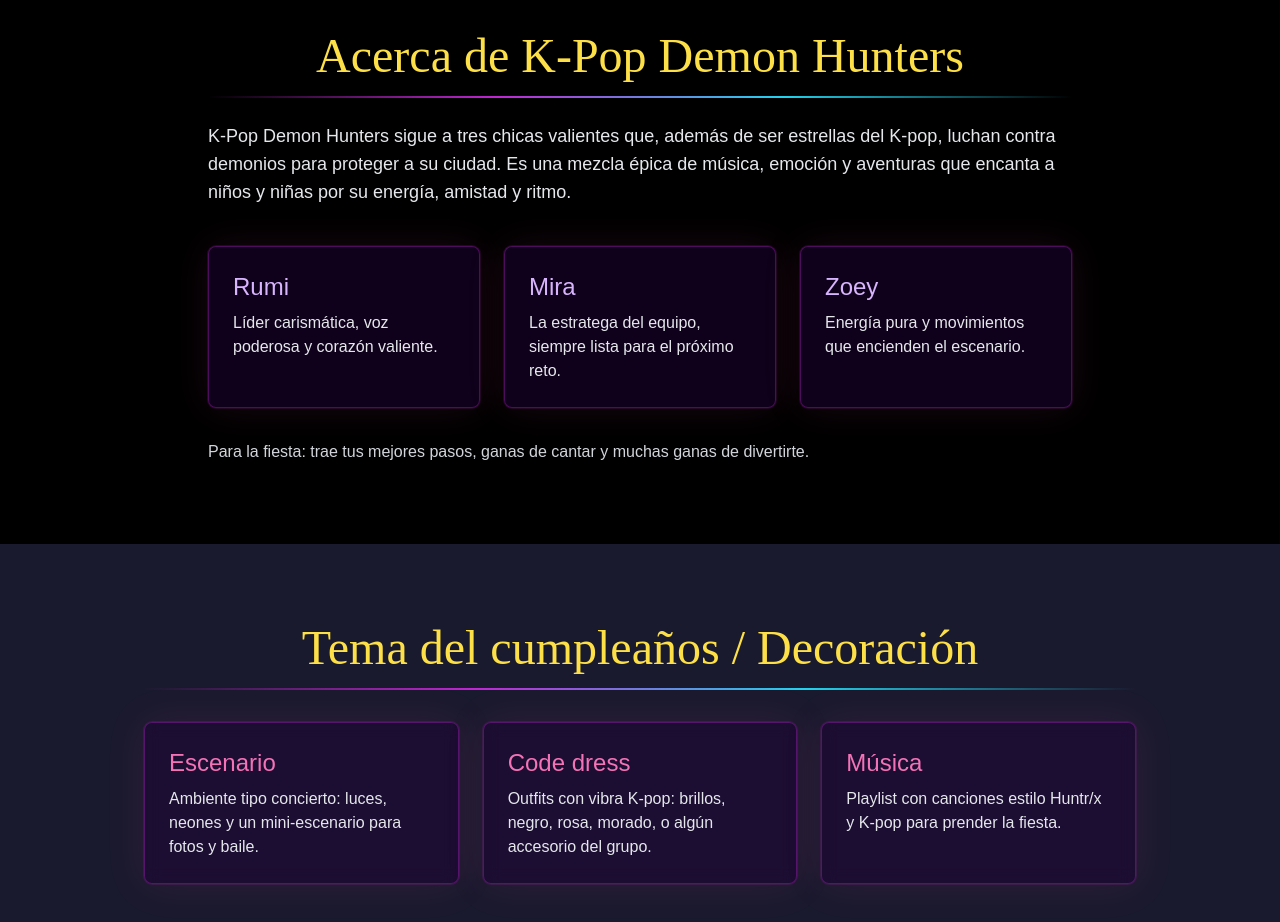
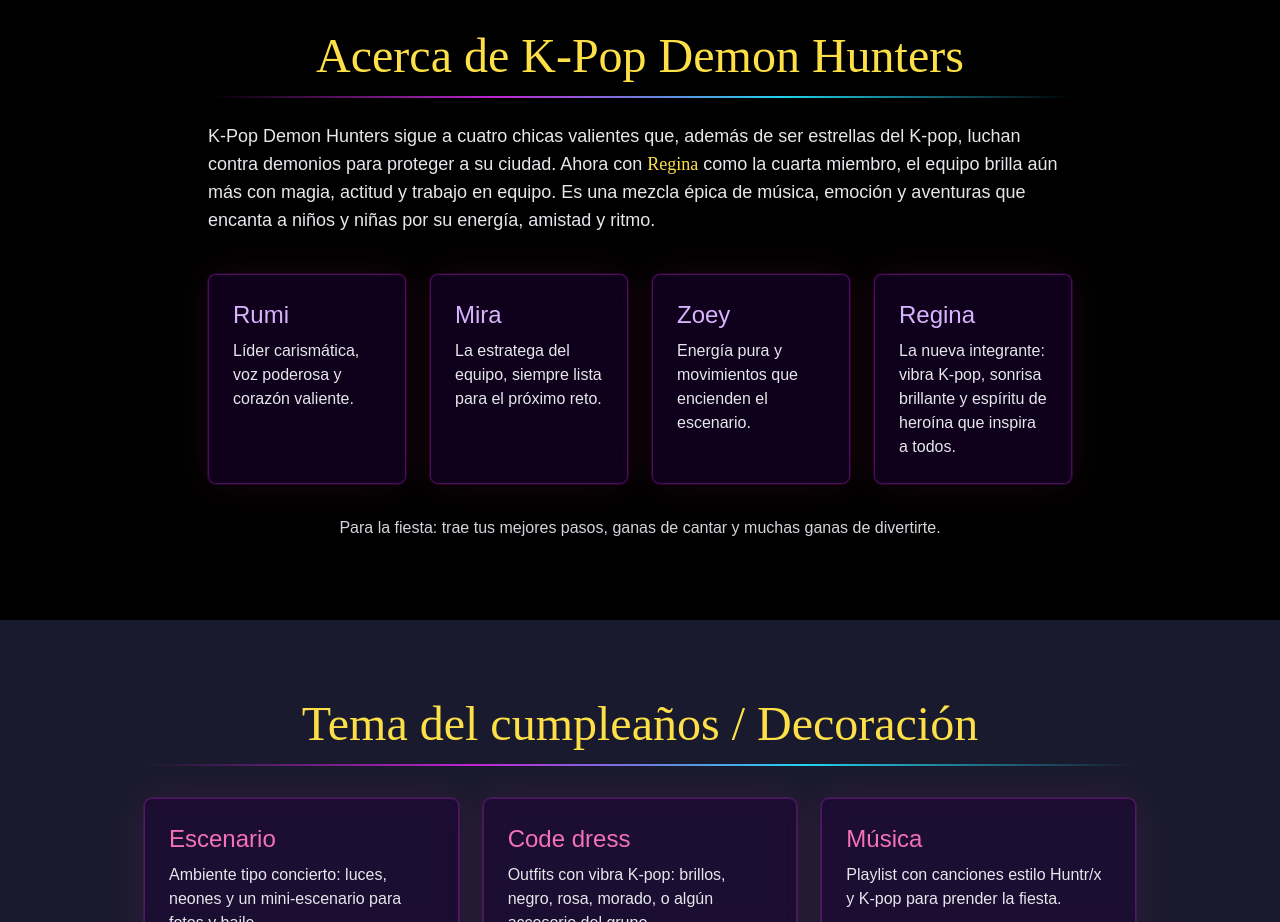
Before and after one commit to Alejando/mi_kumple, an Astro site: page / in a window 1280 px wide. Shown: the part 1040-1962 px from the top of the page. Built offline with nearby package versions, Linux system fonts and the light colour scheme; Astro itself is replaced by a stand-in of ours; a web font is replaced by a local one.

Commit message:
add about

```diff
--- a/src/components/AboutKpop/AboutKpop.astro
+++ b/src/components/AboutKpop/AboutKpop.astro
@@ -5,10 +5,11 @@
     <h2 class="text-5xl heading-pop text-yellow-300 text-center">Acerca de K‑Pop Demon Hunters</h2>
     <div class="neon-divider mt-4"></div>
     <p class="mt-6 text-lg font-schibsted text-gray-200">
-      K‑Pop Demon Hunters sigue a tres chicas valientes que, además de ser estrellas del K‑pop, luchan contra demonios para proteger a su ciudad.
+      K‑Pop Demon Hunters sigue a cuatro chicas valientes que, además de ser estrellas del K‑pop, luchan contra demonios para proteger a su ciudad.
+      Ahora con <span class="heading-pop text-yellow-300">Regina</span> como la cuarta miembro, el equipo brilla aún más con magia, actitud y trabajo en equipo.
       Es una mezcla épica de música, emoción y aventuras que encanta a niños y niñas por su energía, amistad y ritmo.
     </p>
-    <div class="mt-10 grid md:grid-cols-3 gap-6">
+    <div class="mt-10 grid md:grid-cols-4 gap-6">
       <div class="p-6 neon-card">
         <h3 class="text-2xl font-blanka text-purple-300">Rumi</h3>
         <p class="font-schibsted text-gray-200 mt-2">Líder carismática, voz poderosa y corazón valiente.</p>
@@ -21,8 +22,12 @@
         <h3 class="text-2xl font-blanka text-purple-300">Zoey</h3>
         <p class="font-schibsted text-gray-200 mt-2">Energía pura y movimientos que encienden el escenario.</p>
       </div>
+      <div class="p-6 neon-card">
+        <h3 class="text-2xl font-blanka text-purple-300">Regina</h3>
+        <p class="font-schibsted text-gray-200 mt-2">La nueva integrante: vibra K‑pop, sonrisa brillante y espíritu de heroína que inspira a todos.</p>
+      </div>
     </div>
-    <p class="mt-8 text-md font-schibsted text-gray-300">
+    <p class="mt-8 text-md font-schibsted text-gray-300 text-center">
       Para la fiesta: trae tus mejores pasos, ganas de cantar y muchas ganas de divertirte.
     </p>
   </div>
```
